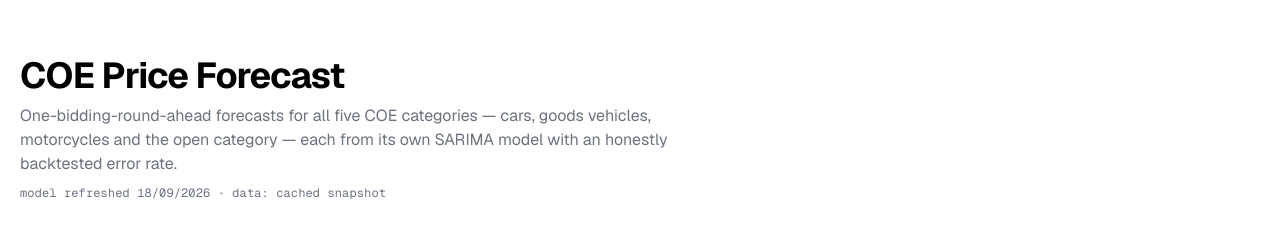
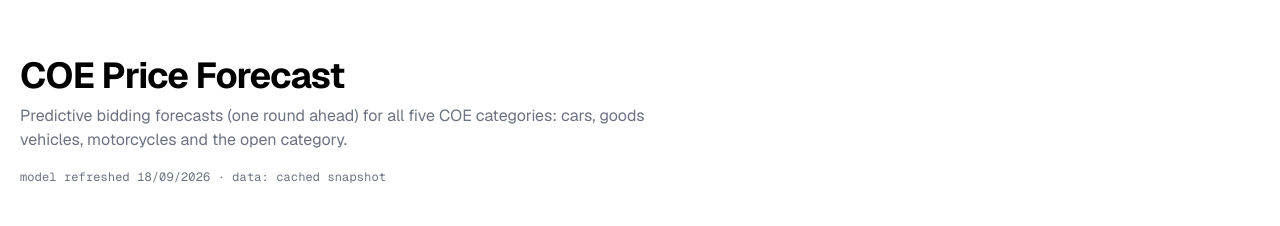
Before and after one commit to axellee1994/coe-forecasting, a React (Vite) app in the folder webapp/: page / in a window 1280 px wide. Shown: the top 226 px of the page. Built offline with nearby package versions, Linux system fonts and the light colour scheme; no server answers.

Commit message:
Updated on wording.

```diff
--- a/webapp/src/App.tsx
+++ b/webapp/src/App.tsx
@@ -48,9 +48,10 @@ export default function App() {
         {/* <p className="text-meta">Singapore · Certificate of Entitlement</p> */}
         <h1 className="text-3xl font-bold tracking-tight md:text-4xl">COE Price Forecast</h1>
         <p className="max-w-prose text-muted-foreground">
-          One-bidding-round-ahead forecasts for all five COE categories — cars, goods
-          vehicles, motorcycles and the open category — each from its own SARIMA model
-          with an honestly backtested error rate.
+          Predictive bidding forecasts (one round ahead) for all five COE categories: cars, goods
+          vehicles, motorcycles and the open category.
+        </p>
+        <p className="max-w-prose text-muted-foreground">
         </p>
         <p className="text-meta">
           model refreshed {new Date(MODEL.generated).toLocaleDateString("en-SG")} · data:{" "}
```
